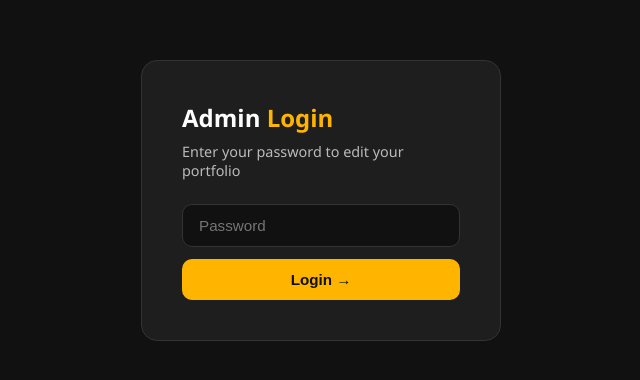
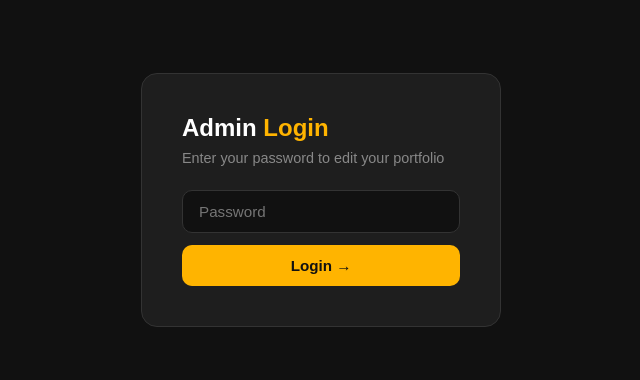
Before and after one commit to upekshapavani2003-maker/my-portfolio, a Next.js app: page /admin in a window 1280 px wide. Shown: the part 200-580 px from the top of the page, without its empty margins (319-959 px from the left). Built offline with nearby package versions, Linux system fonts and the light colour scheme.

Commit message:
fix admin login with separate auth route

```diff
--- a/app/admin/page.js
+++ b/app/admin/page.js
@@ -3,68 +3,97 @@ import { useState } from 'react';
 import Dashboard from './Dashboard';
 
 export default function AdminPage() {
-  const [pass, setPass]   = useState('');
-  const [token, setToken] = useState('');
-  const [error, setError] = useState('');
+  const [pass, setPass]       = useState('');
+  const [token, setToken]     = useState('');
+  const [error, setError]     = useState('');
   const [loading, setLoading] = useState(false);
 
   async function login() {
-    setLoading(true); setError('');
-    const res  = await fetch('/api/portfolio');
-    const data = await res.json();
-    const test = await fetch('/api/portfolio', {
-      method: 'POST',
-      headers: {
-        'Content-Type': 'application/json',
-        'Authorization': `Bearer ${pass}`
-      },
-      body: JSON.stringify(data)
-    });
-    if (test.ok) setToken(pass);
-    else setError('Wrong password.');
+    setLoading(true);
+    setError('');
+
+    try {
+      const res = await fetch('/api/auth', {
+        method: 'POST',
+        headers: { 'Content-Type': 'application/json' },
+        body: JSON.stringify({ password: pass })
+      });
+
+      const data = await res.json();
+
+      if (res.ok && data.success) {
+        setToken(pass);
+      } else {
+        setError('Wrong password.');
+      }
+    } catch {
+      setError('Something went wrong.');
+    }
+
     setLoading(false);
   }
 
   if (token) return <Dashboard token={token} />;
 
-  const box = {
-    minHeight:'100vh', display:'flex',
-    alignItems:'center', justifyContent:'center',
-    background:'var(--bg-color)'
-  };
-  const card = {
-    background:'var(--card-bg)', border:'1px solid var(--border-color)',
-    borderRadius:'16px', padding:'2.5rem', width:'360px'
-  };
-
   return (
-    <div style={box}>
-      <div style={card}>
-        <h2 style={{color:'var(--text-primary)',marginBottom:'8px'}}>
-          Admin <span style={{color:'var(--accent-color)'}}>Login</span>
+    <div style={{
+      minHeight: '100vh',
+      display: 'flex',
+      alignItems: 'center',
+      justifyContent: 'center',
+      background: '#111'
+    }}>
+      <div style={{
+        background: '#1e1e1e',
+        border: '1px solid #333',
+        borderRadius: '16px',
+        padding: '2.5rem',
+        width: '360px'
+      }}>
+        <h2 style={{ color: '#fff', marginBottom: '8px', fontFamily: 'Poppins, sans-serif' }}>
+          Admin <span style={{ color: '#ffb400' }}>Login</span>
         </h2>
-        <p style={{color:'var(--text-secondary)',fontSize:'0.9rem',marginBottom:'1.5rem'}}>
+        <p style={{ color: '#888', fontSize: '0.9rem', marginBottom: '1.5rem', fontFamily: 'Poppins, sans-serif' }}>
           Enter your password to edit your portfolio
         </p>
-        <input type="password" placeholder="Password"
+        <input
+          type="password"
+          placeholder="Password"
           value={pass}
           onChange={e => setPass(e.target.value)}
-          onKeyDown={e => e.key==='Enter' && login()}
+          onKeyDown={e => e.key === 'Enter' && login()}
           style={{
-            width:'100%', padding:'12px 16px',
-            background:'var(--bg-color)',
-            border:'1px solid var(--border-color)',
-            borderRadius:'10px', color:'var(--text-primary)',
-            fontSize:'0.95rem', marginBottom:'12px', outline:'none'
+            width: '100%', padding: '12px 16px',
+            background: '#111',
+            border: '1px solid #333',
+            borderRadius: '10px',
+            color: '#fff',
+            fontSize: '0.95rem',
+            marginBottom: '12px',
+            outline: 'none',
+            fontFamily: 'Poppins, sans-serif'
           }}
         />
-        {error && <p style={{color:'#e74c3c',fontSize:'0.85rem',marginBottom:'10px'}}>{error}</p>}
-        <button onClick={login} disabled={loading} style={{
-          width:'100%', padding:'12px',
-          background:'var(--accent-color)', color:'#111',
-          border:'none', borderRadius:'10px',
-          fontWeight:'700', fontSize:'0.95rem', cursor:'pointer'
-        }}>
+        {error && (
+          <p style={{ color: '#e74c3c', fontSize: '0.85rem', marginBottom: '10px' }}>
+            {error}
+          </p>
+        )}
+        <button
+          onClick={login}
+          disabled={loading}
+          style={{
+            width: '100%', padding: '12px',
+            background: '#ffb400',
+            color: '#111',
+            border: 'none',
+            borderRadius: '10px',
+            fontWeight: '700',
+            fontSize: '0.95rem',
+            cursor: 'pointer',
+            fontFamily: 'Poppins, sans-serif'
+          }}
+        >
           {loading ? 'Checking...' : 'Login →'}
         </button>
       </div>
```
Also changed, not shown: app/api/auth/route.js (added, +9 -0 lines).
